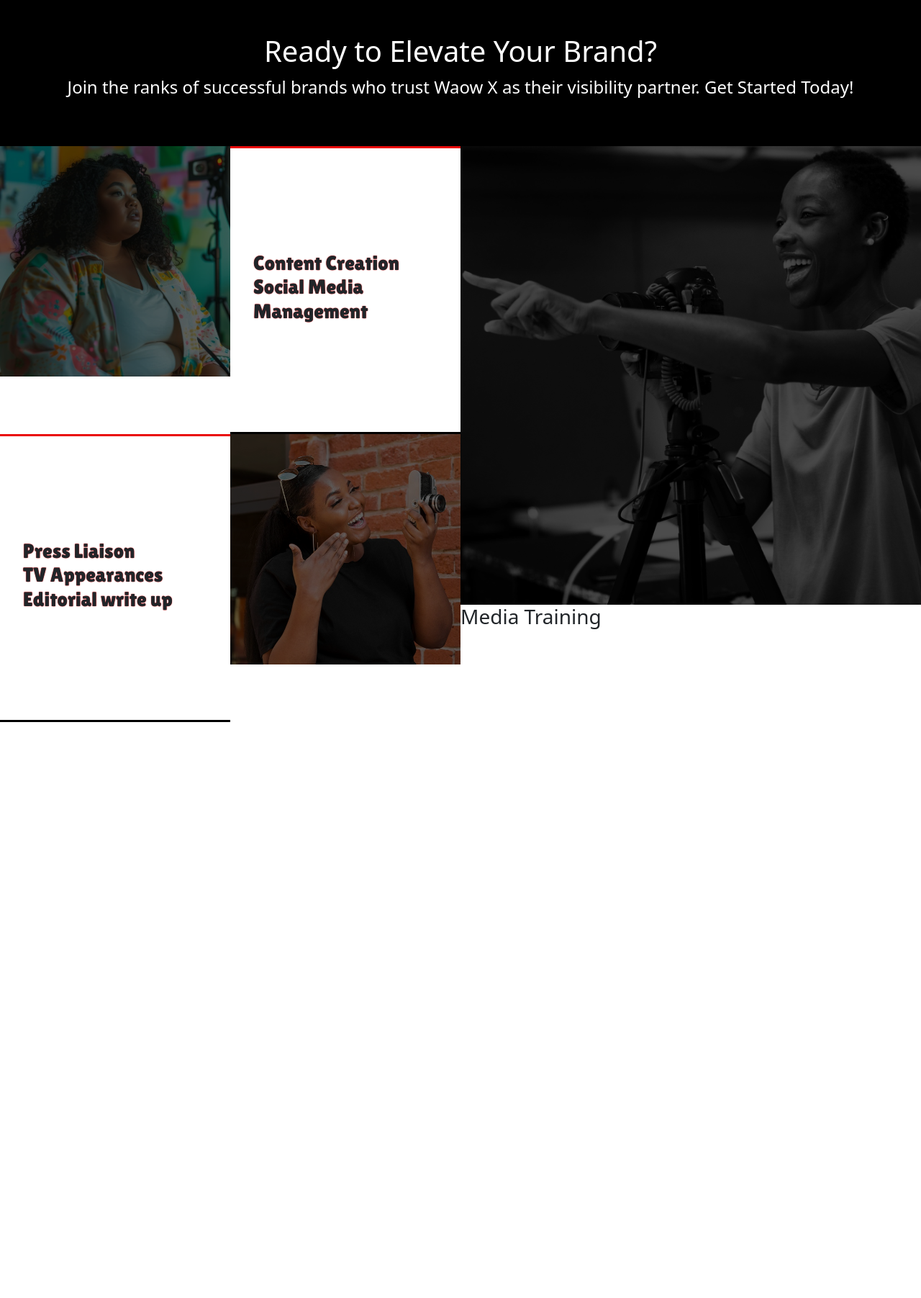
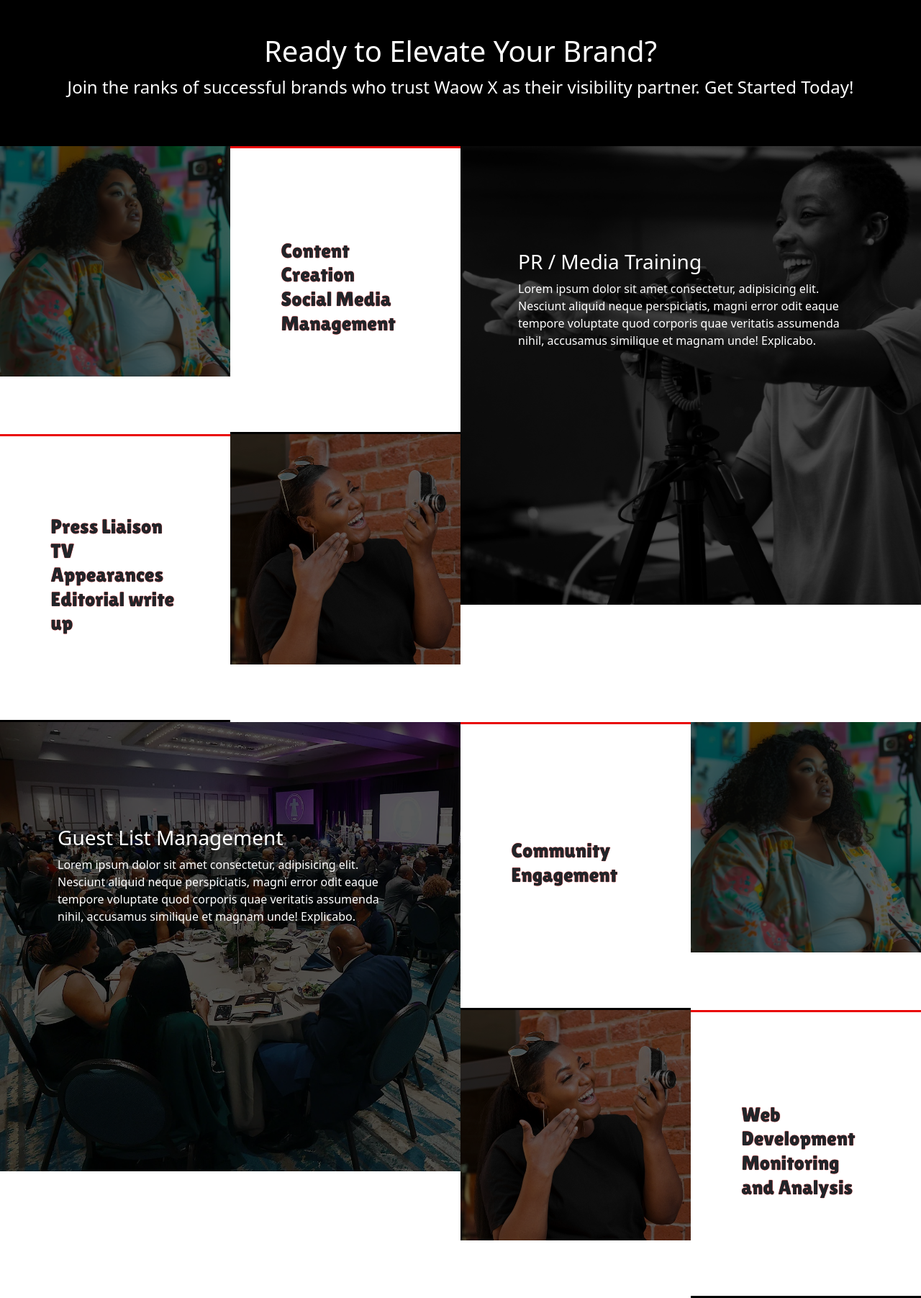
Before and after one commit to Chukason29/woawx_PR, a PHP site: page / in a window 1280 px wide. Shown: the part 801-2604 px from the top of the page at 72% size. Before the commit the page ends 1804 px from the top, so only its background shows below. Run offline with PHP 8.4, Linux system fonts and the light colour scheme; some libraries are stand-ins or nearby versions.

Commit message:
Added Everything

```diff
--- a/css/styles.css
+++ b/css/styles.css
@@ -85,8 +85,13 @@
     border-top: 3.5px solid rgb(233, 5, 5);
     border-bottom: 3.5px solid #000000;
     font-family: "Lilita One", sans-serif;
-    font-weight: 700;
-    text-shadow: 0px 0px 1.2px red;
+    font-weight: 900;
+    text-shadow: 0px 0px 1px red;
+    font-size: 5rem;
+}
+.first-service-left-writ h3{
+    width: 70%;
+    margin-inline: auto;
 }
 .first-services-left-div img{
     filter: brightness(.4);
@@ -100,6 +105,7 @@
 }
 .first-services-right{
     overflow: hidden;
+    position: relative;
 }
 .first-services-right img{
     filter: brightness(.35);
@@ -110,3 +116,9 @@
     transform: scale(1.2);
     transition-duration: .35s;
 }
+.first-services-right-inner{
+    color: #fff;
+    padding-inline: 5rem;
+    position: absolute;
+    top: 18%;
+}
--- a/index.html
+++ b/index.html
@@ -64,8 +64,46 @@
         <div class="first-services-right">
             <img src="./img/media_training.jpg" alt="">
             <div class="first-services-right-inner">
-                <h3>Media Training</h3>
+                <h3>PR / Media Training</h3>
+                <p>
+                    Lorem ipsum dolor sit amet consectetur, adipisicing elit. Nesciunt aliquid neque perspiciatis, magni error odit eaque
+                    tempore voluptate quod corporis quae veritatis assumenda nihil, accusamus similique et magnam unde! Explicabo.
+                </p>
             </div>
+        </div>
+    </section>
+
+    <section id="first-services">
+        <div class="first-services-right">
+            <img src="./img/GuestListManagement.jpg" alt="">
+            <div class="first-services-right-inner">
+                <h3>Guest List Management</h3>
+                <p>
+                    Lorem ipsum dolor sit amet consectetur, adipisicing elit. Nesciunt aliquid neque perspiciatis, magni error odit eaque
+                    tempore voluptate quod corporis quae veritatis assumenda nihil, accusamus similique et magnam unde! Explicabo.
+                </p>
+            </div>
+        </div>
+        <div class="first-services-left">
+            <div class="first-services-div">
+                <div class="first-services-left-div">
+                    <div class="first-service-left-writ">
+                        <h3>Community <br>Engagement</h3>
+                    </div>
+                    <div class="first-service-left-img">
+                        <img src="./img/Content-Creation.jpg" alt="">
+                    </div>
+                </div>
+                <div class="first-services-left-div">
+                    <div class="first-service-left-img">
+                        <img src="./img/SocialMedia Management.jpg" alt="">
+                    </div>
+                    <div class="first-service-left-writ">
+                        <h3> Web Development <br>Monitoring and Analysis</h3>
+                    </div>
+                </div>
+            </div>
+
         </div>
     </section>
 </body>
```
Also changed, not shown: img/GuestListManagement.jpg.
